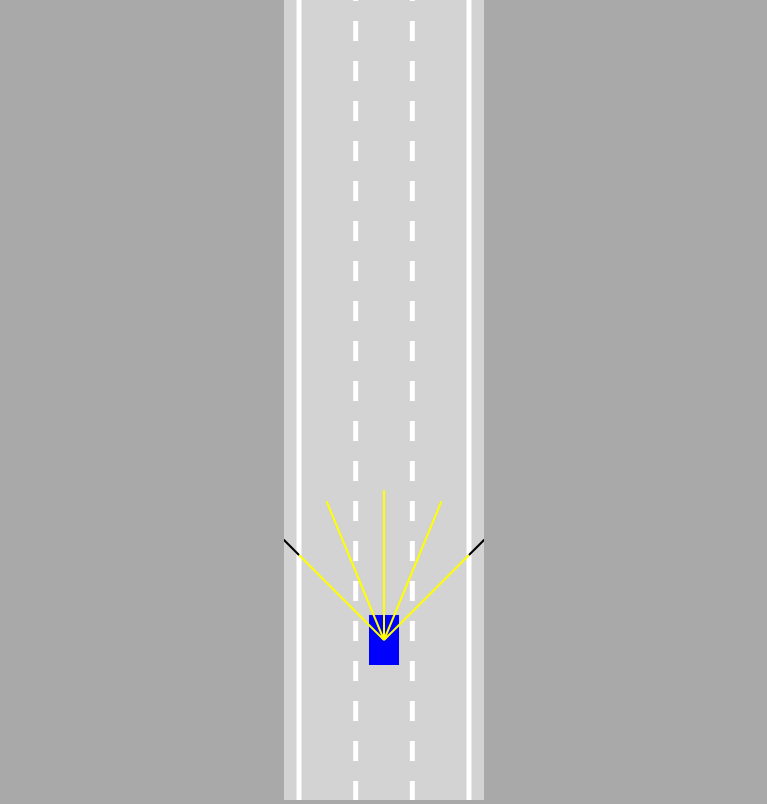
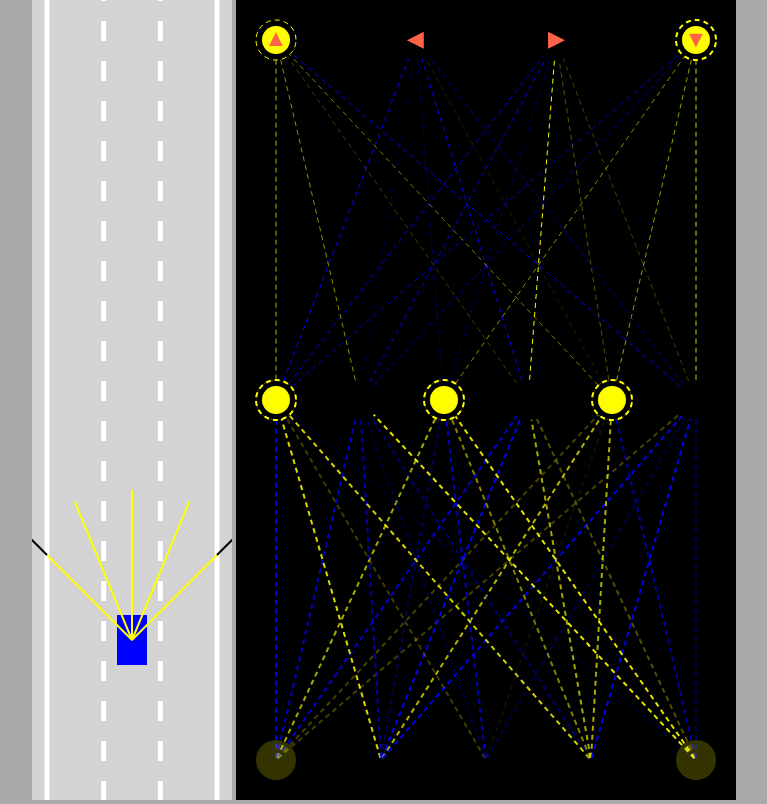
Before and after one commit to ardent-purple/study-js-self-driving-car, a plain HTML site: page index.html in a window 1280 px wide. Shown: the whole page, without its empty margins (256-1023 px from the left). Drawn offline with Linux system fonts and the light colour scheme.

Commit message:
added neural network visualizer

```diff
--- a/index.html
+++ b/index.html
@@ -8,7 +8,8 @@
     <title>SELF DRIVING CAR</title>
   </head>
   <body>
-    <canvas id="canvas"></canvas>
+    <canvas id="carCanvas"></canvas>
+    <canvas id="networkCanvas"></canvas>
     <script src="./scripts/index.js" type="module"></script>
   </body>
 </html>
--- /dev/null
+++ b/scripts/Visualizer.js
@@ -0,0 +1,108 @@
+import { lerp } from './utils.js'
+
+const MARGIN = 40
+const NODE_RADIUS = 20
+const NODE_INNER_RADIUS_COEFF = 0.7
+
+export default class Visualizer {
+  static draw(ctx, network) {
+    const top = MARGIN
+    const left = MARGIN
+    const width = ctx.canvas.width - MARGIN * 2
+    const height = ctx.canvas.height - MARGIN * 2
+    const right = left + width
+    const bottom = top + height
+    const levelCount = network.levels.length
+
+    ctx.setLineDash([5, 4])
+    for (let i = levelCount - 1; i >= 0; i--) {
+      const levelTop = lerp(top, bottom, (levelCount - i - 1) / levelCount)
+      const levelBottom = lerp(top, bottom, (levelCount - i) / levelCount)
+      Visualizer.drawLevel(
+        ctx,
+        levelTop,
+        left,
+        levelBottom,
+        right,
+        network.levels[i],
+        i === levelCount - 1 ? ['▲', '◀', '▶', '▼'] : []
+      )
+    }
+
+    ctx.setLineDash([])
+  }
+
+  static drawLevel(ctx, top, left, bottom, right, level, outputLabels) {
+    const { inputs, outputs, weights, biases } = level
+
+    // weights
+    for (let i = 0; i < weights.length; i++) {
+      for (let j = 0; j < weights[i].length; j++) {
+        const xBottom = getNodeX(left, right, i, inputs)
+        const xTop = getNodeX(left, right, j, outputs)
+
+        ctx.beginPath()
+        ctx.strokeStyle = getRGBA(weights[i][j])
+        ctx.moveTo(xBottom, bottom)
+        ctx.lineTo(xTop, top)
+        ctx.stroke()
+      }
+    }
+
+    // inputs
+    for (let i = 0; i < inputs.length; i++) {
+      const x = getNodeX(left, right, i, inputs)
+
+      ctx.beginPath()
+      ctx.fillStyle = getRGBA(inputs[i])
+      ctx.arc(x, bottom, NODE_RADIUS, 0, 2 * Math.PI)
+      ctx.fill()
+    }
+
+    // outputs
+    for (let i = 0; i < outputs.length; i++) {
+      const x = getNodeX(left, right, i, outputs)
+
+      ctx.beginPath()
+      ctx.arc(x, top, NODE_RADIUS, 0, 2 * Math.PI)
+      ctx.fillStyle = 'black'
+      ctx.fill()
+
+      ctx.fillStyle = ctx.strokeStyle = getRGBA(outputs[i])
+      ctx.stroke()
+
+      ctx.beginPath()
+      ctx.arc(x, top, NODE_RADIUS * NODE_INNER_RADIUS_COEFF, 0, 2 * Math.PI)
+      ctx.fill()
+
+      // symbols
+      if (!outputLabels[i]) {
+        continue
+      }
+      ctx.beginPath()
+      ctx.setLineDash([])
+
+      ctx.textAlign = 'center'
+      ctx.textBaseline = 'middle'
+      ctx.strokeStyle = 'tomato'
+      ctx.fillStyle = 'tomato'
+      ctx.font = `${NODE_RADIUS * 0.9}px Arial`
+      ctx.fillText(outputLabels[i], x, top)
+      ctx.lineWidth = 2
+      ctx.strokeText(outputLabels[i], x, top)
+      ctx.setLineDash([5, 4])
+    }
+  }
+}
+
+function getRGBA(value) {
+  const R = value > 0 ? 255 : 0
+  const G = R
+  const B = value < 0 ? 255 : 0
+  const A = Math.abs(value)
+  return `rgba(${R},${G},${B},${A})`
+}
+
+function getNodeX(left, right, i, array) {
+  return lerp(left, right, array.length === 1 ? 0.5 : i / (array.length - 1))
+}
--- a/scripts/index.js
+++ b/scripts/index.js
@@ -1,33 +1,42 @@
 import Car from './Car.js'
 import Road from './Road.js'
+import Visualizer from './Visualizer.js'
 
-const canvas = document.getElementById('canvas')
-canvas.width = 200
+const carCanvas = document.getElementById('carCanvas')
+const networkCanvas = document.getElementById('networkCanvas')
+carCanvas.width = 200
+networkCanvas.width = 500
 
-const ctx = canvas.getContext('2d')
-const road = new Road(canvas.width / 2, canvas.width * 0.85)
+const carCtx = carCanvas.getContext('2d')
+const networkCtx = networkCanvas.getContext('2d')
+
+const road = new Road(carCanvas.width / 2, carCanvas.width * 0.85)
 const car = new Car(road.getLaneCenter(1), 100, 30, 50, 'AI')
 const traffic = [new Car(road.getLaneCenter(1), -100, 30, 50, 'DUMMY', 2)]
 
-const animate = () => {
+const animate = (timestamp) => {
   for (const trafficCar of traffic) {
     trafficCar.update(road.borders, [])
   }
   car.update(road.borders, traffic)
 
-  canvas.height = window.innerHeight
+  carCanvas.height = window.innerHeight
+  networkCanvas.height = window.innerHeight
 
   // hold the car in one position
-  ctx.save()
-  ctx.translate(0, -car.y + canvas.height * 0.8)
+  carCtx.save()
+  carCtx.translate(0, -car.y + carCanvas.height * 0.8)
 
-  road.draw(ctx)
+  road.draw(carCtx)
   for (const trafficCar of traffic) {
-    trafficCar.draw(ctx, 'gray')
+    trafficCar.draw(carCtx, 'gray')
   }
-  car.draw(ctx, 'blue')
+  car.draw(carCtx, 'blue')
 
-  ctx.restore()
+  carCtx.restore()
+
+  networkCtx.lineDashOffset = -timestamp / 60
+  Visualizer.draw(networkCtx, car.brain)
 
   requestAnimationFrame(animate)
 }
--- a/style.css
+++ b/style.css
@@ -5,6 +5,10 @@ body {
   text-align: center;
 }
 
-#canvas {
+#carCanvas {
   background: lightgray;
 }
+
+#networkCanvas {
+  background: black;
+}
```
